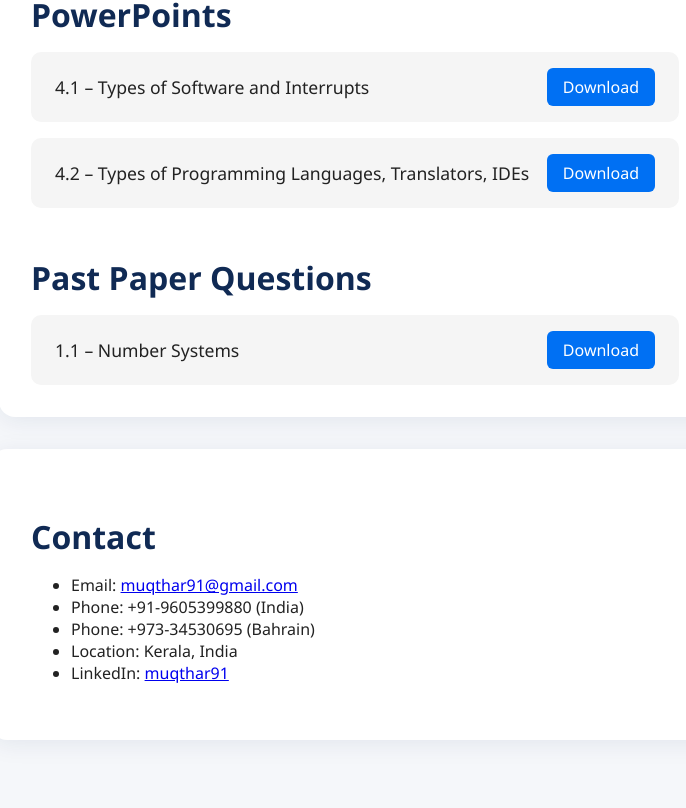
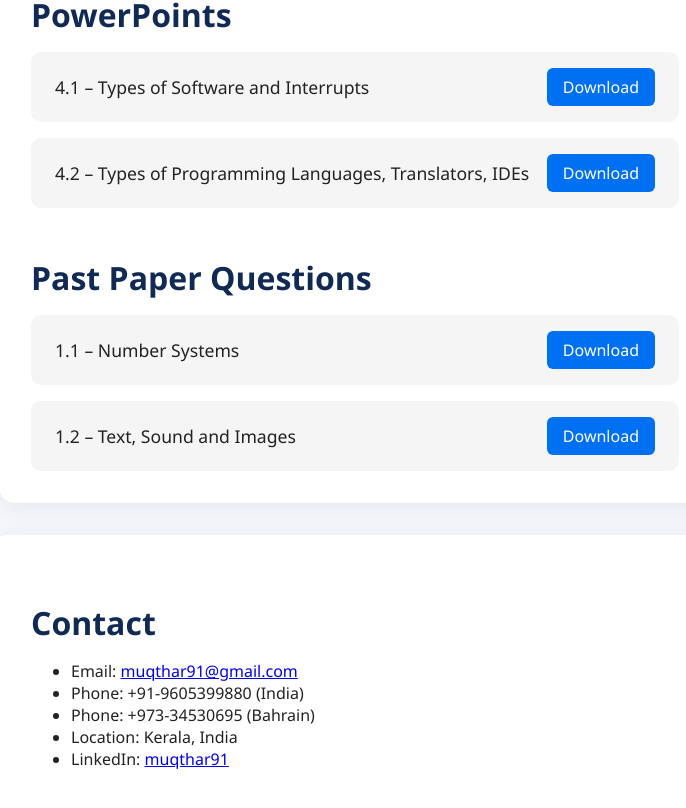
Before and after one commit to umar2752018/my-portfolio, a Next.js app: page / in a window 1280 px wide. Shown: the part 4278-5086 px from the top of the page, without its empty margins (259-945 px from the left). Before the commit the page ends 5050 px from the top, so only its background shows below. Built offline with nearby package versions, Linux system fonts and the light colour scheme.

Commit message:
1.2 also added

```diff
--- a/components/Downloads.js
+++ b/components/Downloads.js
@@ -60,6 +60,14 @@ export default function Downloads() {
             Download
           </a>
         </div>
+
+         <div style={containerStyle}>
+          <span style={titleStyle}>1.2 – Text, Sound and Images</span>
+          <a href="/pastpaperquestions/1.2.pdf" download style={buttonStyle}>
+            Download
+          </a>
+        </div>
+
       </div>
     </section>
   );
```
Also changed, not shown: 1 other file (tests, documents, lock files or other folders).
